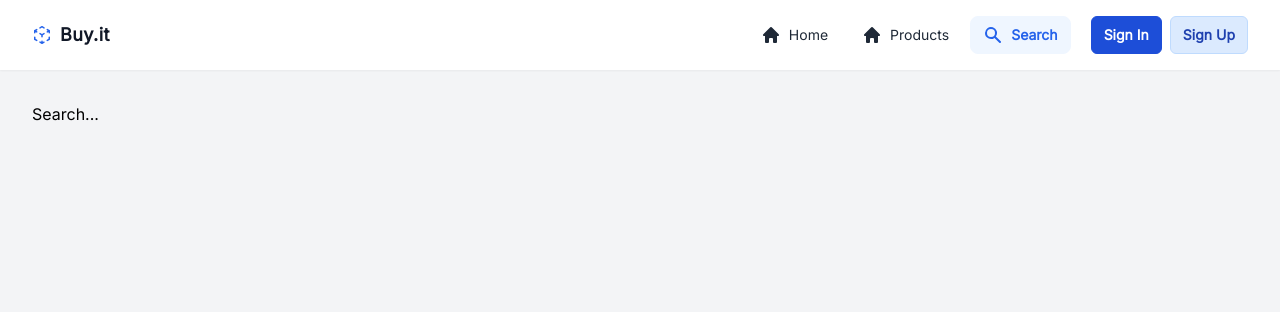
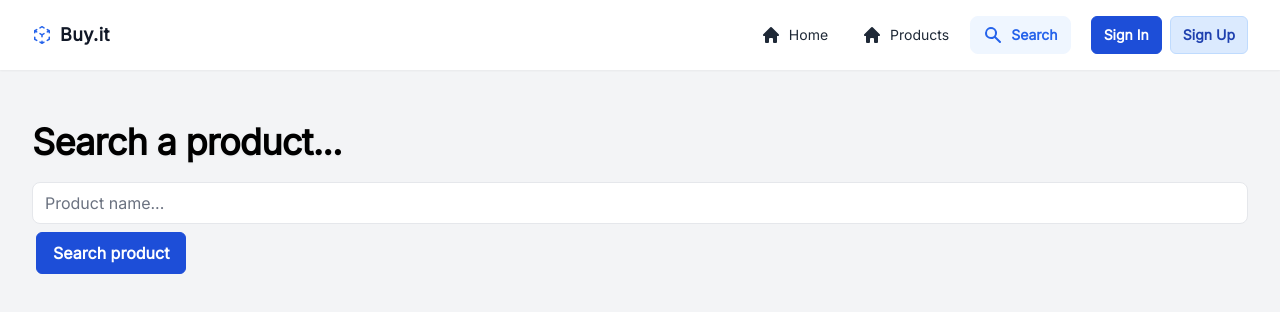
Before and after one commit to galdoway/buy.it-web-app, a React (Vite) app: page /search in a window 1280 px wide. Shown: the top 312 px of the page. Built offline with nearby package versions, Linux system fonts and the light colour scheme.

Commit message:
feat: search product available

```diff
--- a/src/modules/products/all/all-products.page.tsx
+++ b/src/modules/products/all/all-products.page.tsx
@@ -2,7 +2,6 @@ import { useQuery } from "@tanstack/react-query";
 import { useState } from "react";
 import { GetProductsResponse } from "~/modules/home/types";
 import Button from "~/shared/components/button";
-import LetterPullup from "~/shared/components/letter-pullup";
 import ProductCard from "~/shared/components/product-card";
 import ProductCardSkeleton from "~/shared/components/product-card-skeleton";
 
@@ -27,7 +26,9 @@ export default function AllProductsPage() {
   });
   return (
     <div>
-      <LetterPullup words="All Products" className="text-xl mb-4 lg:mb-0" />
+      <h6 className="font-display text-xl mb-4 lg:mb-0 font-bold tracking-[-0.02em] text-black drop-shadow-sm dark:text-white md:text-4xl md:leading-[5rem]">
+        All Products
+      </h6>
       <div className="my-4 grid gap-3 grid-cols-2">
         <div className="space-y-1">
           <label htmlFor="select" className="font-medium">
--- a/src/modules/products/details/product-details.page.tsx
+++ b/src/modules/products/details/product-details.page.tsx
@@ -114,6 +114,7 @@ export default function ProductDetailsPage() {
                 <div className="flex flex-col gap-2 sm:flex-row sm:items-center">
                   <button
                     type="button"
+                    disabled={true}
                     className="inline-flex items-center justify-center gap-2 rounded-lg border border-gray-200 bg-white px-4 py-2 font-semibold leading-6 text-gray-800 hover:border-gray-300 hover:text-gray-900 hover:shadow-sm focus:ring focus:ring-gray-300/25 active:border-gray-200 active:shadow-none dark:border-gray-700 dark:bg-gray-800 dark:text-gray-300 dark:hover:border-gray-600 dark:hover:text-gray-200 dark:focus:ring-gray-600/40 dark:active:border-gray-700 sm:flex-none"
                   >
                     <svg
--- /dev/null
+++ b/src/modules/products/search/search-products.page.tsx
@@ -0,0 +1,83 @@
+import { useQuery } from "@tanstack/react-query";
+import { FormEvent, useState } from "react";
+import { GetProductsResponse } from "~/modules/home/types";
+import Button from "~/shared/components/button";
+import ProductCard from "~/shared/components/product-card";
+import ProductCardSkeleton from "~/shared/components/product-card-skeleton";
+
+export default function SearchProductsPage() {
+  const [productName, setProductName] = useState("");
+
+  const { isLoading, data, refetch, isSuccess } = useQuery<GetProductsResponse>(
+    {
+      queryKey: ["SEARCH_PRODUCTS_QUERY"],
+      queryFn: async () => {
+        const resp = await fetch(
+          `https://dummyjson.com/products/search?q=${productName}`
+        );
+        if (!resp.ok) {
+          throw new Error("Network response was not ok");
+        }
+        return resp.json();
+      },
+      enabled: false,
+    }
+  );
+
+  function handleSearchForm(e: FormEvent<HTMLFormElement>) {
+    e.preventDefault();
+    refetch();
+  }
+
+  return (
+    <div>
+      <div>
+        <h6 className="font-display md:mb-0 text-xl mb-4 lg:mb-0 font-bold tracking-[-0.02em] text-black drop-shadow-sm dark:text-white md:text-4xl md:leading-[5rem]">
+          Search a product...
+        </h6>
+        <form onSubmit={handleSearchForm}>
+          <input
+            type="text"
+            id="productName"
+            name="productName"
+            placeholder="Product name..."
+            value={productName}
+            onChange={(e) => setProductName(e.currentTarget.value)}
+            className="block w-full rounded-lg border border-gray-200 px-3 py-2 leading-6 placeholder-gray-500 focus:border-blue-500 focus:ring focus:ring-blue-500/50 dark:border-gray-600 dark:bg-gray-800 dark:placeholder-gray-400 dark:focus:border-blue-500"
+          />
+          <div className="mt-2 ml-1">
+            <Button type="submit">Search product</Button>
+          </div>
+        </form>
+      </div>
+      <div className="mt-4">
+        <div className="grid grid-cols-2 gap-2">
+          {isLoading && (
+            <>
+              <ProductCardSkeleton />
+              <ProductCardSkeleton />
+              <ProductCardSkeleton />
+              <ProductCardSkeleton />
+              <ProductCardSkeleton />
+              <ProductCardSkeleton />
+            </>
+          )}
+          {isSuccess &&
+            data.products.map(
+              ({ id, title, description, price, rating, images }) => (
+                <ProductCard
+                  id={id}
+                  title={title}
+                  description={description}
+                  rating={rating}
+                  key={id}
+                  thumbnail={images[0]}
+                  price={price}
+                />
+              )
+            )}
+        </div>
+      </div>
+    </div>
+  );
+}
```
Also changed, not shown: src/shared/app.router.tsx (+7 -6 lines).
